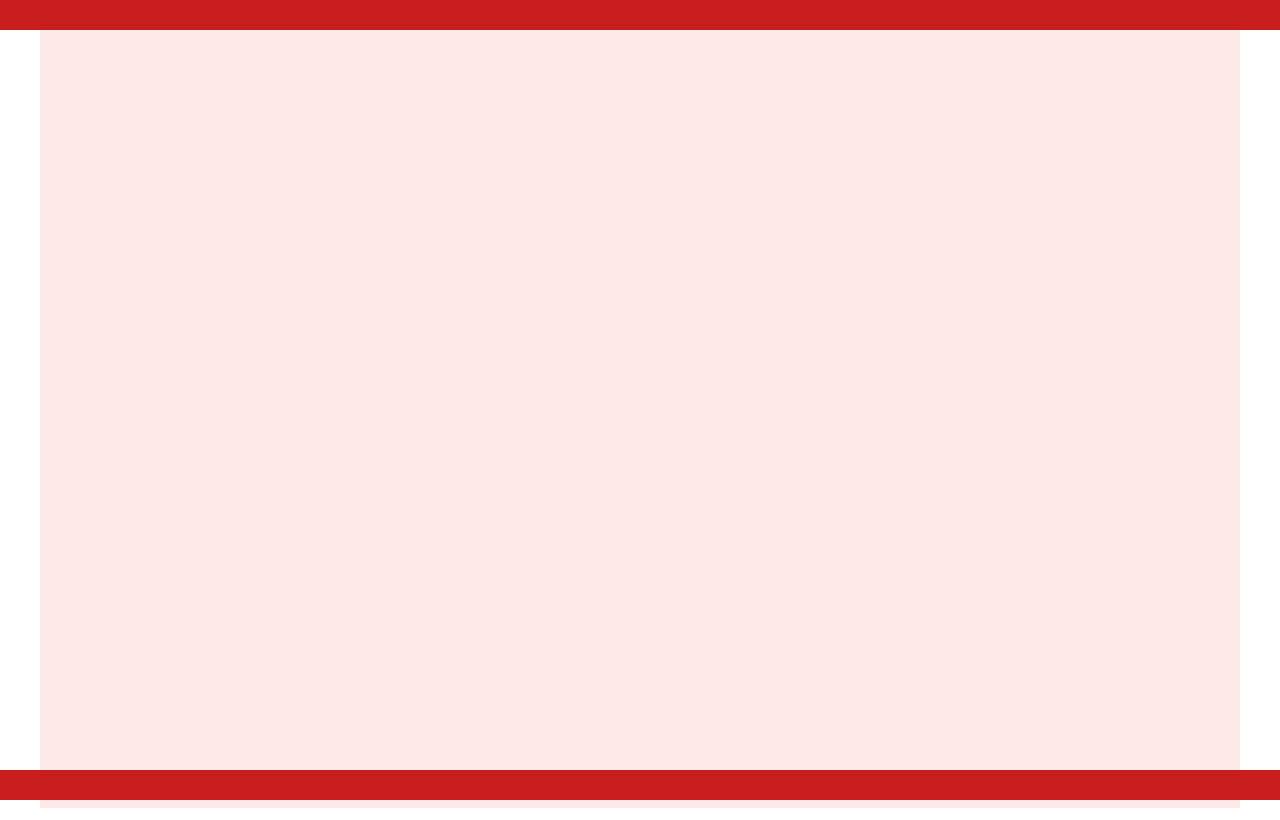
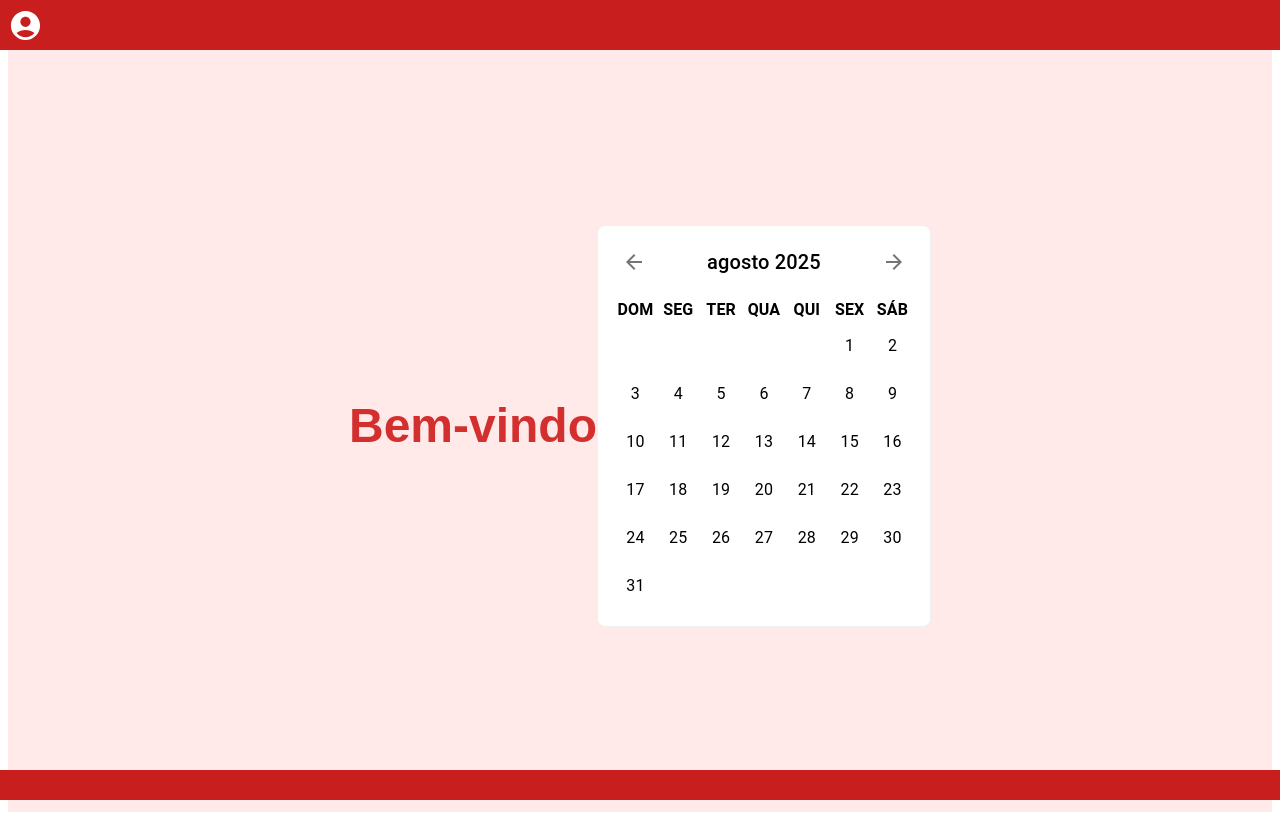
Before and after one commit to gabims029/FRONT---TCC, a React (Vite) app: page / in a window 1280 px wide. Built offline with nearby package versions, Linux system fonts and the light colour scheme.

Commit message:
cadastro

```diff
--- a/src/App.jsx
+++ b/src/App.jsx
@@ -3,9 +3,11 @@ import { BrowserRouter as Router, Routes, Route } from "react-router-dom";
 import Login from "./pages/Login";
 //import Cadastro from "./pages/Cadastro";
 // import ProtectedRoute from "./components/ProtectedRoute";
-//import Home from "./pages/Home";
+import HomeAdm from "./pages/HomeAdm";
 //import Sala from "./pages/Sala"
 import DefaultLayout from "./components/DefaultLayout";
+import Cadastro from "./pages/Cadastro";
+// import { Home } from "@mui/icons-material";
 //import MinhasReservas from "./pages/ShowReservas"
 //import Profile from "./pages/Profile"
 
@@ -13,7 +15,23 @@ function App() {
   return (
     <Router>
       <Routes>
-        <Route path="/" element={<DefaultLayout headerRender={1}><Login/></DefaultLayout>}/>
+        {/* <Route path="/" element={<DefaultLayout headerRender={1}><Login/></DefaultLayout>}/> */}
+        <Route
+          path="/"
+          element={
+            <DefaultLayout headerRender={2}>
+              <HomeAdm />
+            </DefaultLayout>
+          }
+        />
+        <Route
+          path="/cadastro"
+          element={
+            <DefaultLayout>
+              <Cadastro />
+            </DefaultLayout>
+          }
+        />
       </Routes>
     </Router>
   );
--- a/src/axios/axios.js
+++ b/src/axios/axios.js
@@ -0,0 +1,23 @@
+import axios from "axios";
+
+const api = axios.create({
+  baseURL: "http://10.89.240.88:3000/api",
+  headers: { accept: "application/json" },
+});
+
+api.interceptors.request.use(
+  (config) => {
+    const token = localStorage.getItem("token");
+    if (token) {
+      config.headers.Authorization = token;
+    }
+    return config;
+  },
+  (error) => Promise.reject(error)
+);
+
+const sheets = {
+  postCadastro: (user) => api.post("/user/", user),
+};
+
+export default sheets;
--- /dev/null
+++ b/src/components/Calendario.jsx
@@ -0,0 +1,110 @@
+import React, { useState } from "react";
+import { Box, IconButton, Typography, Grid } from "@mui/material";
+import { ArrowBack, ArrowForward } from "@mui/icons-material";
+
+function Calendario() {
+  const [currentDate, setCurrentDate] = useState(new Date());
+  const [selectedDays, setSelectedDays] = useState([]);
+
+  const daysOfWeek = ["DOM", "SEG", "TER", "QUA", "QUI", "SEX", "SÁB"];
+
+  const changeMonth = (offset) => {
+    setCurrentDate(
+      new Date(currentDate.getFullYear(), currentDate.getMonth() + offset)
+    );
+    setSelectedDays([]);
+  };
+
+  const year = currentDate.getFullYear();
+  const month = currentDate.getMonth();
+  const firstDayOfMonth = new Date(year, month, 1).getDay();
+  const lastDayOfMonth = new Date(year, month + 1, 0).getDate();
+
+  const days = [
+    ...Array(firstDayOfMonth).fill(""),
+    ...Array.from({ length: lastDayOfMonth }, (_, i) => i + 1),
+  ];
+
+  const toggleDay = (day) => {
+    if (selectedDays.includes(day)) {
+      setSelectedDays(selectedDays.filter((d) => d !== day));
+    } else {
+      setSelectedDays([...selectedDays, day]);
+    }
+  };
+
+  return (
+    <Box
+      sx={{
+        width: 300,
+        border: "1px solid #f0f0f0",
+        borderRadius: 2,
+        p: 2,
+        bgcolor: "white",
+      }}
+    >
+      {/* Cabeçalho */}
+      <Box
+        sx={{
+          display: "flex",
+          justifyContent: "space-between",
+          alignItems: "center",
+          mb: 2,
+        }}
+      >
+        <IconButton onClick={() => changeMonth(-1)}>
+          <ArrowBack />
+        </IconButton>
+        <Typography variant="h6">
+          {currentDate.toLocaleString("pt-BR", { month: "long" })} {year}
+        </Typography>
+        <IconButton onClick={() => changeMonth(1)}>
+          <ArrowForward />
+        </IconButton>
+      </Box>
+
+      {/* Dias da semana */}
+      <Grid container>
+        {daysOfWeek.map((day) => (
+          <Grid item xs={12 / 7} key={day}>
+            <Typography align="center" sx={{ fontWeight: "bold" }}>
+              {day}
+            </Typography>
+          </Grid>
+        ))}
+      </Grid>
+
+      {/* Dias do mês */}
+      <Grid container>
+        {days.map((day, index) => (
+          <Grid item xs={12 / 7} key={index}>
+            <Box
+              onClick={() => day && toggleDay(day)}
+              sx={{
+                m: 0.5,
+                p: 1,
+                borderRadius: "50%",
+                bgcolor: selectedDays.includes(day) ? "#1976d2" : "transparent",
+                color: day
+                  ? selectedDays.includes(day)
+                    ? "white"
+                    : "black"
+                  : "#ccc",
+                cursor: day ? "pointer" : "default",
+                transition: "0.2s",
+                "&:hover": {
+                  bgcolor:
+                    day && !selectedDays.includes(day) ? "#e0e0e0" : undefined,
+                },
+              }}
+            >
+              <Typography align="center">{day}</Typography>
+            </Box>
+          </Grid>
+        ))}
+      </Grid>
+    </Box>
+  );
+}
+
+export default Calendario;
--- a/src/components/HeaderLogo.jsx
+++ b/src/components/HeaderLogo.jsx
@@ -18,9 +18,10 @@ function Header() {
   };
 
   const menuItems = [
-    { label: "HOME", path: "/home" },
+    { label: "HOME", path: "/" }, //mudar para /home
     { label: "PERFIL", path: "/profile" },
     { label: "MINHAS RESERVAS", path: "/minhasReservas" },
+    { label: "CADASTRAR USUÁRIO", path: "/cadastro" },
     { label: "SAIR", path: "/" },
   ];
 
--- /dev/null
+++ b/src/pages/Cadastro.jsx
@@ -0,0 +1,111 @@
+import React, { useState } from "react";
+import { Box, Typography, TextField, Button } from "@mui/material";
+import DefaultLayout from "../components/DefaultLayout";
+import api from "../axios/axios";
+
+function Cadastro() {
+  const [user, setUser] = useState({
+    nome: "",
+    email: "",
+    cpf: "",
+    senha: "",
+    tipo: "",
+  });
+
+  const handleChange = (e) => {
+    const { name, value } = e.target;
+    setUser({ ...user, [name]: value });
+  };
+
+  const handleSubmit = (event) => {
+    event.preventDefault();
+    cadastro();
+  };
+
+  async function cadastro() {
+    await api.postCadastro(user).then(
+      (response) => {
+        alert(response.data.message);
+        // Limpar o formulário
+        setUser({
+          nome: "",
+          email: "",
+          cpf: "",
+          senha: "",
+          tipo: "",
+        });
+      },
+      (error) => {
+        console.log(error);
+        alert(error.response.data.error);
+      }
+    );
+  }
+
+  return (
+    <DefaultLayout headerRender={1}>
+      <Box
+        sx={{
+          minHeight: "100vh",
+          backgroundColor: "#FFE9E9",
+          display: "flex",
+          flexDirection: "column",
+          justifyContent: "center",
+          alignItems: "center",
+        }}
+      >
+        <Box
+          component="form"
+          onSubmit={handleSubmit}
+          sx={{
+            width: "100%",
+            maxWidth: 400,
+            backgroundColor: "#B9181D",
+            borderRadius: 2,
+            padding: 3,
+            display: "flex",
+            flexDirection: "column",
+            alignItems: "center",
+          }}
+        >
+          <Typography variant="h5" sx={{ color: "white", marginBottom: 2 }}>
+            CADASTRAR USUÁRIO
+          </Typography>
+
+          {["nome", "email", "cpf", "senha", "tipo"].map((field) => (
+            <TextField
+              key={field}
+              fullWidth
+              name={field}
+              label={field.toUpperCase()}
+              type={field === "senha" ? "password" : "text"}
+              value={user[field]}
+              onChange={handleChange}
+              sx={{
+                marginBottom: 2,
+                backgroundColor: "white",
+                borderRadius: 1,
+              }}
+            />
+          ))}
+
+          <Button
+            type="submit"
+            variant="contained"
+            sx={{
+              backgroundColor: "white",
+              color: "#B9181D",
+              fontWeight: "bold",
+              width: "100%",
+              "&:hover": { backgroundColor: "#f0f0f0" },
+            }}
+          >
+            Cadastrar
+          </Button>
+        </Box>
+      </Box>
+    </DefaultLayout>
+  );
+}
+
+export default Cadastro;
--- /dev/null
+++ b/src/pages/HomeAdm.jsx
@@ -0,0 +1,72 @@
+import { Box, Container, Typography } from "@mui/material";
+import HeaderLogo from "../components/HeaderLogo";
+import Footer from "../components/Footer";
+import Calendario from "../components/Calendario";
+
+export default function HomeAdm() {
+  return (
+    <Box
+      style={{
+        height: "100%",
+        backgroundColor: "#FFE9E9",
+        display: "flex",
+        flexDirection: "column",
+        minHeight: "100vh",
+        padding: 2,
+      }}
+    >
+      {/* Cabeçalho flutuante */}
+      <Box
+        style={{
+          position: "fixed",
+          right: 20,
+          zIndex: 1,
+          display: "flex",
+          alignItems: "center",
+        }}
+      >
+        <Typography
+          style={{
+            color: "white",
+            fontWeight: "bold",
+            fontSize: "20px",
+            fontFamily: "Arial",
+          }}
+        >
+          HOME
+        </Typography>
+      </Box>
+
+      {/* Conteúdo */}
+      <Container
+        sx={{ mt: 8, mb: 4, flex: 1, display: "flex", flexDirection: "column" }}
+      >
+        <HeaderLogo />
+
+        <Box
+          sx={{
+            flex: 1,
+            display: "flex",
+            justifyContent: "center",
+            alignItems: "center",
+            textAlign: "center",
+          }}
+        >
+          <Typography
+            variant="h3"
+            sx={{
+              fontWeight: "bold",
+              color: "#D32F2F",
+              fontFamily: "Arial",
+            }}
+          >
+            Bem-vindo
+          </Typography>
+          <Calendario />
+        </Box>
+      </Container>
+
+      <Footer />
+    </Box>
+  );
+}
```
